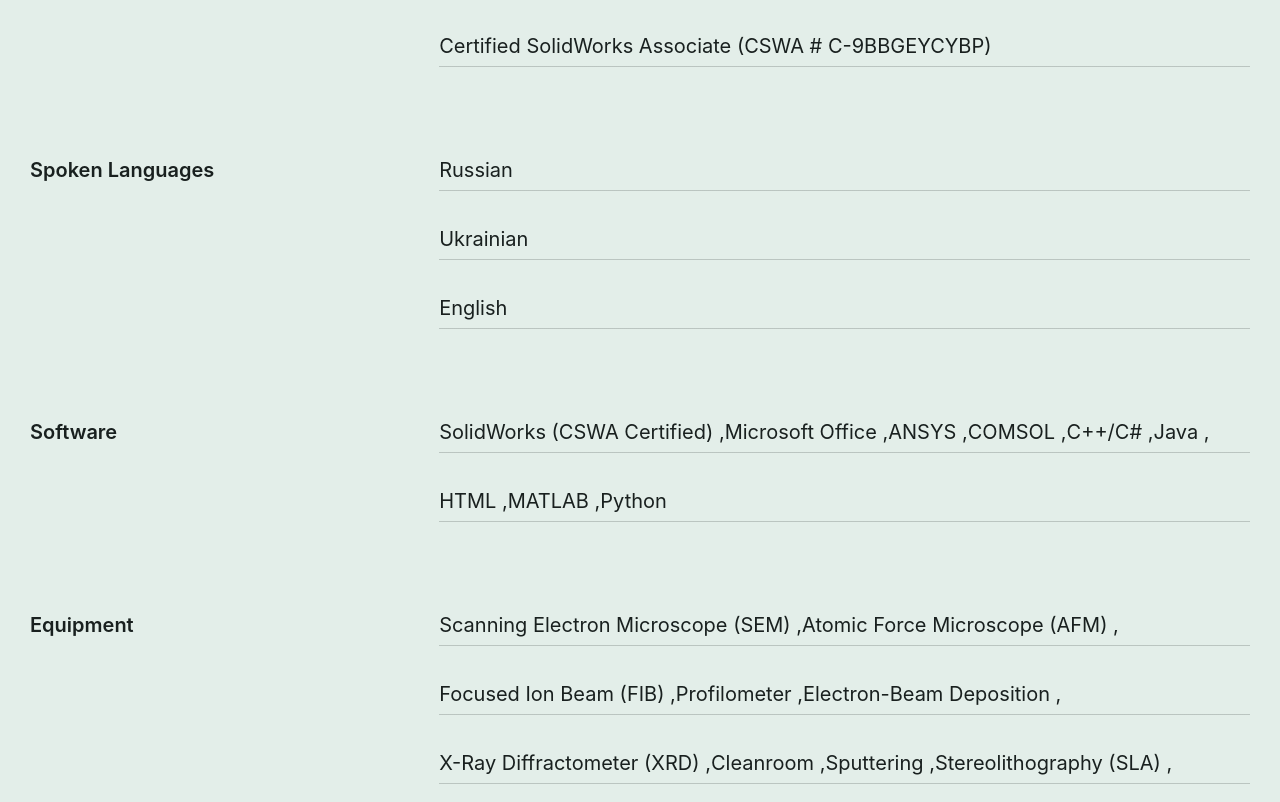
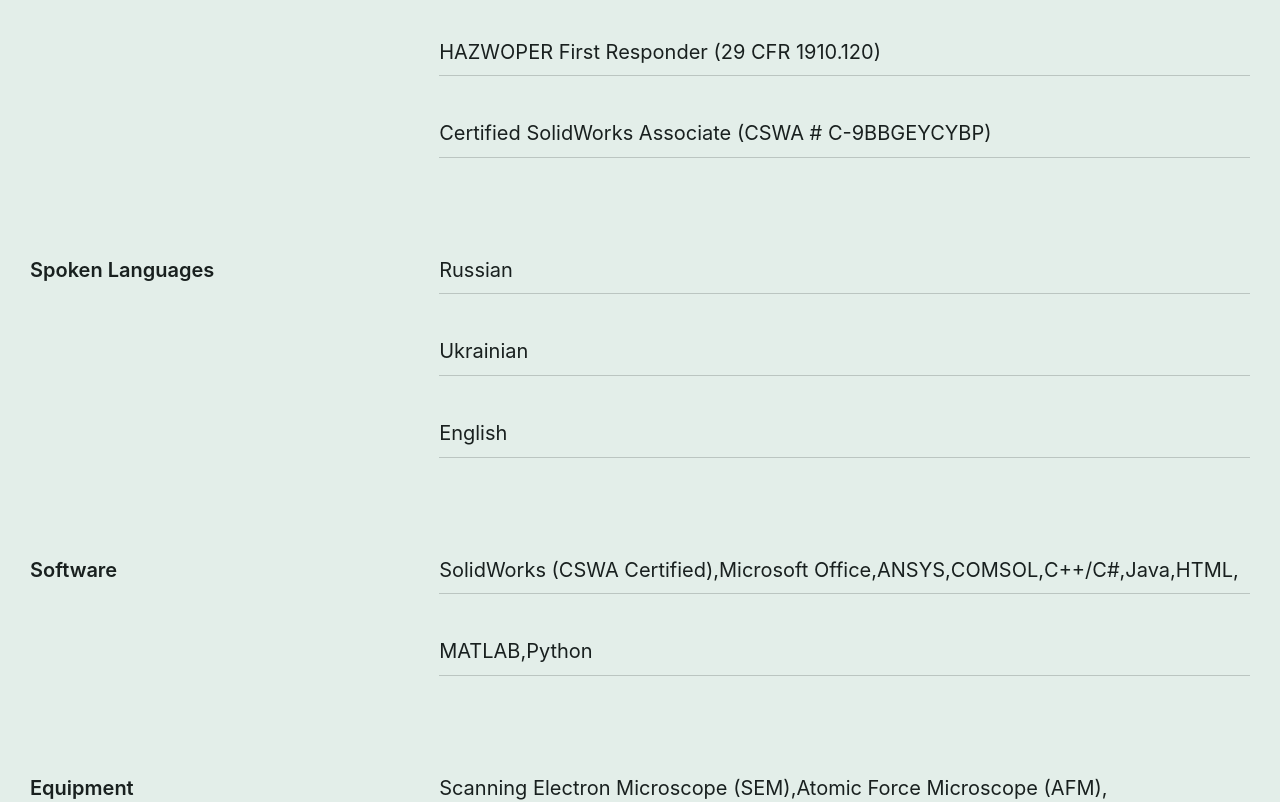
Before and after one commit to pishchela/resume-website, an Angular app: page / in a window 1280 px wide. Shown: the part 5740-6542 px from the top of the page. Built offline with nearby package versions, Linux system fonts and the light colour scheme.

Commit message:
skillz done

```diff
--- a/src/app/app.component.html
+++ b/src/app/app.component.html
@@ -124,7 +124,9 @@
   [duration]="0.5"></app-sidenav>
 
   <ng-template #navContent>
-    <h4 *ngFor="let navItem of data.nav">
+    <h4
+      *ngFor="let navItem of data.nav"
+      (click)="scrollToSection(navItem)">
       {{navItem}}
     </h4>
   </ng-template>
--- a/src/app/app.component.ts
+++ b/src/app/app.component.ts
@@ -28,6 +28,7 @@
 } from "./shared/components/accordion/accordion-body/accordion-body-list-complex/accordion-body-list-complex.component";
 import { Section, SectionTypes } from "./core/models/section.model";
 import { SideNavComponent } from './layout/sidenav/components/sidenav.component';
+import { SidenavService } from './layout/sidenav/services/sidenav.service';
 
 const accordionComponents = [
   AccordionContainerComponent,
@@ -72,7 +73,8 @@
   constructor(
     private _dataService: DataService,
     private _cdr: ChangeDetectorRef,
-    private _scroller: ViewportScroller
+    private _scroller: ViewportScroller,
+    private _sidenavService: SidenavService,
   ) {
   }
 
@@ -94,6 +96,7 @@
   }
 
   public scrollToSection(sectionName: string) {
+    this._sidenavService.setState(false);
     // const sectionPosition = this._scroller.getScrollPosition(sectionName);
     const headerHeight = HTMLUtils.getHeaderHeight();
     const sectionPosition = Number(document.getElementById(sectionName)?.offsetTop);
--- a/src/app/core/models/sections/section-skills.model.ts
+++ b/src/app/core/models/sections/section-skills.model.ts
@@ -1,20 +1,14 @@
 export interface SectionSkillsData {
-  skills: {
-    key: string;
-    flow: SkillsFlow;
-    values: string[];
-  }[]
+  skills: SkillItem[]
+}
+
+export interface SkillItem {
+  key: string;
+  flow: SkillsFlow;
+  values: string[];
 }
 
 export enum SkillsFlow {
   SINGLE = 'single',
   MULTIPLE = 'multiple'
 }
-
-
-export interface SkillsVM {
-  key: string;
-  flow: SkillsFlow;
-  values?: string[];
-  value?: string;
-}
--- a/src/app/layout/header/header.component.scss
+++ b/src/app/layout/header/header.component.scss
@@ -24,6 +24,7 @@
 
   nav {
     width: 100%;
+    height: 100%;
     background-color: var(--resume-white-color);
     justify-content: flex-end;
     display: flex;
--- a/src/app/sections/section-skills/section-skills.component.html
+++ b/src/app/sections/section-skills/section-skills.component.html
@@ -7,15 +7,12 @@
       <h6>{{skill.key}}</h6>
     </div>
     <div class="skills__values">
-      <div class="skills__values__underline"></div>
       <ng-container [ngSwitch]="skill?.flow">
-        <ng-container *ngSwitchCase="sectionFlows.MULTIPLE">
-          <div class="skills__values__multiple">
-            <p *ngFor="let item of skill?.values">
+          <div class="skills__values__multiple" *ngSwitchCase="sectionFlows.MULTIPLE">
+            <p *ngFor="let item of skill?.values" class="skills__values__multiple__item">
               {{item}}
             </p>
           </div>
-        </ng-container>
         <ng-container *ngSwitchCase="sectionFlows.SINGLE">
           <p *ngFor="let item of skill?.values">
             {{item}}
--- a/src/app/sections/section-skills/section-skills.component.scss
+++ b/src/app/sections/section-skills/section-skills.component.scss
@@ -1,47 +1,6 @@
 @import "../../../assets/styles/variables";
 
 $skillBorderColor: rgba(25, 32, 31, 0.20);
-
-@mixin calculate-multiline-background-image() {
-
-  background-attachment: local;
-  background-image:
-    linear-gradient(to right, transparent 0, transparent 0),
-    linear-gradient(to left, transparent 0, transparent 0),
-    repeating-linear-gradient(
-        transparent,
-        transparent 4.93vw,
-        $skillBorderColor 4.93vw,
-        $skillBorderColor 5vw,
-        transparent 5vw
-    );
-  line-height: 4.93vw;
-
-  @media screen and (max-width: $screenWidthLargest) {
-    background-image:
-      linear-gradient(to right, transparent 0, transparent 0),
-      linear-gradient(to left, transparent 0, transparent 0),
-      repeating-linear-gradient(
-          transparent,
-          transparent 68px,
-          $skillBorderColor 68px,
-          $skillBorderColor 69px,
-          transparent 69px
-      );
-  }
-  @media screen and (max-width: $screenWidthDesktop) {
-    background-image:
-      linear-gradient(to right, transparent 0, transparent 0),
-      linear-gradient(to left, transparent 0, transparent 0),
-      repeating-linear-gradient(
-          transparent,
-          transparent 47px,
-          $skillBorderColor 47px,
-          $skillBorderColor 48px,
-          transparent 48px
-      );
-  }
-}
 
 :host {
   display: flex;
@@ -55,12 +14,9 @@
   display: flex;
   justify-content: space-between;
   &__header {
-    //width: calc(100% - var(--sections-content-max-width-default) - 7.14vw);
-    //padding-right: 7.14vw;
     width: calc(100% - var(--sections-content-max-width-default));
     h6 {
       padding-bottom: 0.71vw;
-      // border-bottom: 1px solid $skillBorderColor;
     }
   }
   &__values {
@@ -69,7 +25,9 @@
 
     p {
       height: fit-content;
-      margin-bottom: 3.21vw;
+      padding-bottom: 0.9vw;
+      margin-bottom: 2.51vw;
+      border-bottom: 1px solid rgba(25, 32, 31, 0.2);
       &:last-child {
         margin-bottom: 7.14vw;
       }
@@ -79,24 +37,19 @@
       flex-wrap: wrap;
 
       p {
-        &:after {
-          content: ",";
-          flex: auto;
-        }
-        &:last-child {
-          &:after {
-            content: unset;
-          }
+        // &:after {
+        //   content: "";
+        //   flex: auto;
+        // }
+        // &:last-child {
+        //   &:after {
+        //     content: unset;
+        //   }
+        // }
+        &.last-in-row {
+          flex-grow: 100;
         }
       }
-    }
-
-    &__underline {
-      top: -2.5vw;
-      width: 100%;
-      height: 100%;
-      position: absolute;
-      @include calculate-multiline-background-image();
     }
   }
 }
@@ -109,15 +62,11 @@
         }
       }
       &__values {
-        // margin-bottom: 100px;
         p {
           margin-bottom: 45px;
           &:last-child {
             margin-bottom: 100px;
           }
-        }
-        &__underline {
-          top: -35.5px;
         }
       }
     }
@@ -146,13 +95,11 @@
       padding-bottom: 20px;
       margin-bottom: 40px;
       p {
-        margin-bottom: 30px;
+        margin-bottom: 20px;
+        padding-bottom: 10px;
         &:last-child {
           margin-bottom: 0;
         }
-      }
-      &__underline {
-        top: -3px;
       }
     }
   }
--- a/src/app/sections/section-skills/section-skills.component.ts
+++ b/src/app/sections/section-skills/section-skills.component.ts
@@ -1,7 +1,18 @@
-import { ChangeDetectionStrategy, Component, Input } from "@angular/core";
-import { SectionSkillsData, SkillsFlow, SkillsVM } from "../../core/models/sections/section-skills.model";
+import {
+  AfterViewInit,
+  ChangeDetectionStrategy,
+  Component,
+  ElementRef,
+  Input,
+  OnDestroy,
+  OnInit,
+  QueryList,
+  ViewChildren,
+} from "@angular/core";
+import { SectionSkillsData, SkillItem, SkillsFlow } from "../../core/models/sections/section-skills.model";
 import { SectionsBase } from "../sections-base";
 import { CommonModule } from "@angular/common";
+import { debounceTime, fromEvent, Observable, Subscription, tap } from "rxjs";
 
 @Component({
   selector: 'resume-section-skills',
@@ -16,27 +27,68 @@
   ],
   changeDetection: ChangeDetectionStrategy.OnPush,
 })
-export class SectionSkillsComponent extends SectionsBase{
+export class SectionSkillsComponent extends SectionsBase implements AfterViewInit, OnInit, OnDestroy {
+  @ViewChildren('.skills__values__multiple__item') items?: QueryList<ElementRef>;
   @Input()
   set data(data: SectionSkillsData){
-    this.skills = data?.skills.map((item) => {
-      let value;
-      switch (item.flow) {
-        case SkillsFlow.MULTIPLE:
-          value = item.values?.join(', ');
-          break;
-        default:
-          break;
-      }
+    this.skills = data?.skills.map((item: SkillItem) => {
+      let values = item.values.map((value: string, index: number) => index === item.values.length - 1 ? value : value + ',');
       return {
-        value,
-        ...item
+        ...item,
+        values: item.flow === SkillsFlow.MULTIPLE ? values : item.values,
+
       };
     });
     console.warn(this.skills);
   }
 
-  public skills!: SkillsVM[];
+  public skills?: SkillItem[];
 
   public sectionFlows = SkillsFlow;
+
+  private _textElements: HTMLCollection | null = null;
+  private _resizeObservable$: Observable<Event> = fromEvent(window, 'resize');
+  private _resizeSubscription$?: Subscription;
+  constructor(private _elementRef: ElementRef) {
+    super();
+  }
+
+  ngOnInit(): void {
+      this._resizeSubscription$ = this._resizeObservable$
+      .pipe(
+        debounceTime(200),
+        tap(() => this._applyClassToLastInRow())
+      )
+      .subscribe();
+  }
+
+  ngAfterViewInit(): void {
+    this._textElements = this._elementRef.nativeElement?.getElementsByClassName('skills__values__multiple__item');
+    this._applyClassToLastInRow();
+  }
+
+  ngOnDestroy(): void {
+      this._resizeSubscription$?.unsubscribe();
+  }
+
+  private _applyClassToLastInRow(): void {
+    let previousTop: any = null;
+    let itemsInRow: any[] = [];
+
+    Array.prototype.slice.call(this._textElements)?.forEach((item: any) => {
+      var itemTop = item.getBoundingClientRect().top;
+      item?.classList?.remove('last-in-row');
+      if (itemTop !== previousTop && itemsInRow.length > 0) {
+        itemsInRow[itemsInRow.length - 1].classList.add('last-in-row');
+        itemsInRow = [];
+      }
+
+      itemsInRow.push(item);
+      previousTop = itemTop;
+    });
+
+    if (itemsInRow.length > 0) {
+      itemsInRow[itemsInRow.length - 1].classList.add('last-in-row');
+    }
+  }
 }
```
